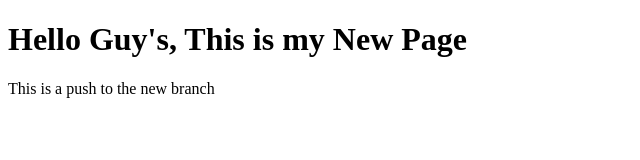
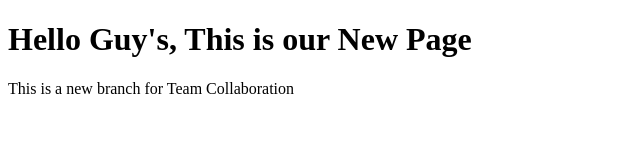
Before and after one commit to MBDilip/Flask, a plain HTML site: page index.html in a window 1280 px wide. Shown: the whole page, without its empty margins (0-640 px from the left). Drawn offline with Linux system fonts and the light colour scheme.

Commit message:
New Branch

```diff
--- a/index.html
+++ b/index.html
@@ -6,7 +6,7 @@
     <title>This is my New Page</title>
 </head>
 <body>
-    <h1>Hello Guy's, This is my New Page</h1>
-    <p>This is a push to the new branch</p>
+    <h1>Hello Guy's, This is our New Page</h1>
+    <p>This is a new branch for Team Collaboration</p>
 </body>
 </html>
```
